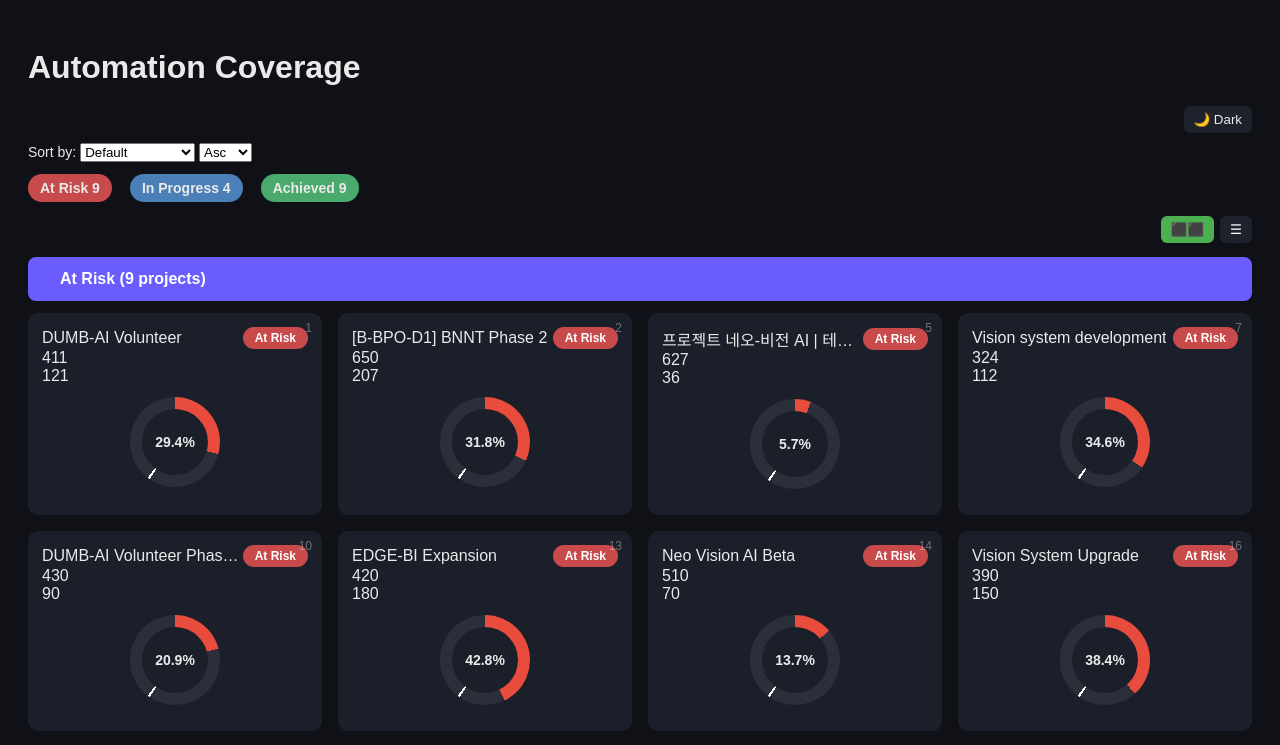
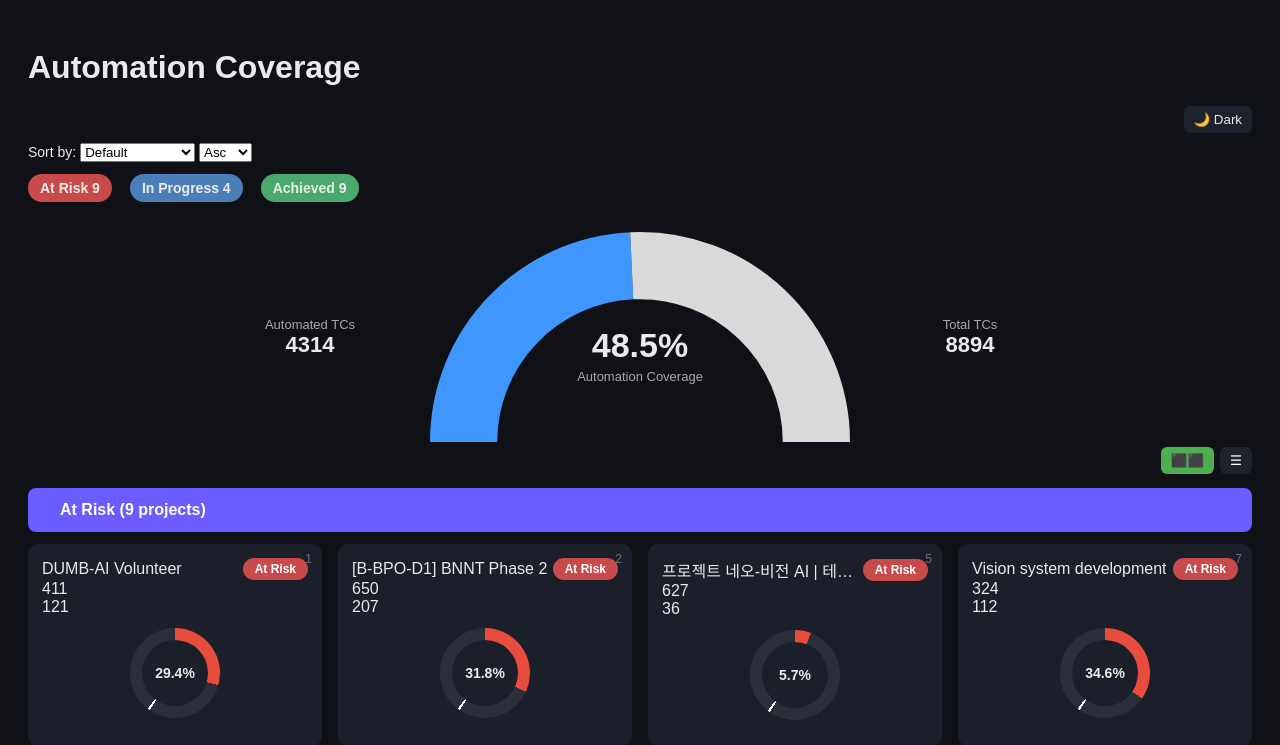
Before and after one commit to balakrishnan273818/automation-dashboard, a Flask app: page / in a window 1280 px wide. Shown: the top 745 px of the page. Run offline with Flask 3, Linux system fonts and the light colour scheme.

Commit message:
Summary-card finalized

```diff
--- a/static/css/components.css
+++ b/static/css/components.css
@@ -268,3 +268,75 @@ body[data-theme="light"] .summary-bar .summary-item.in-progress,
 body[data-theme="light"] .summary-bar .summary-item.achieved{
     color:#ffffff;
 }
+
+.org-summary-chart{
+    width:100%;
+    margin:25px auto 0;
+}
+
+.org-chart-wrapper{
+    position:relative;
+    width:420px;
+    height:220px;
+    flex-shrink:0;
+}
+
+.org-chart-wrapper canvas{
+    width:100% !important;
+    height:100% !important;
+}
+
+.org-chart-label{
+    position:absolute;
+    left:50%;
+    top:58%;
+    transform:translate(-50%, -50%);
+    text-align:center;
+    pointer-events:none;
+}
+
+.org-chart-title{
+    font-size:13px;
+    opacity:.7;
+    margin-top:4px;
+}
+
+.org-chart-value{
+    font-size:34px;
+    font-weight:700;
+}
+
+.org-summary-wrapper{
+    display:flex;
+    align-items:center;
+    justify-content:center;
+    gap:60px;
+}
+
+.org-summary-side{
+    display:flex;
+    flex-direction:column;
+    align-items:center;
+    min-width:120px;
+}
+
+.org-summary-info{
+    display:flex;
+    flex-direction:column;
+    gap:12px;
+}
+
+.org-info-item{
+    display:flex;
+    flex-direction:column;
+}
+
+.org-info-label{
+    font-size:13px;
+    opacity:.7;
+}
+
+.org-info-value{
+    font-size:22px;
+    font-weight:600;
+}
--- a/templates/components/summary_bar.html
+++ b/templates/components/summary_bar.html
@@ -23,3 +23,37 @@
         </span>
     {% endfor %}
 </div>
+
+<div class="org-summary-chart">
+
+    <div class="org-summary-wrapper">
+
+        <!-- LEFT : Automated -->
+        <div class="org-summary-side left">
+            <div class="org-info-label">Automated TCs</div>
+            <div class="org-info-value">{{ org_summary.automated_tcs }}</div>
+        </div>
+
+        <!-- CENTER : CHART -->
+        <div class="org-chart-wrapper">
+            <canvas id="orgSummaryChart"></canvas>
+
+            <div class="org-chart-label">
+                <div class="org-chart-value">
+                    {{ org_summary.automation_percent }}%
+                </div>
+                <div class="org-chart-title">
+                    Automation Coverage
+                </div>
+            </div>
+        </div>
+
+        <!-- RIGHT : TOTAL -->
+        <div class="org-summary-side right">
+            <div class="org-info-label">Total TCs</div>
+            <div class="org-info-value">{{ org_summary.total_tcs }}</div>
+        </div>
+
+    </div>
+
+</div>
--- a/templates/layouts/base.html
+++ b/templates/layouts/base.html
@@ -8,6 +8,8 @@
 
 {% block content %}{% endblock %}
 
+
+<script src="https://cdn.jsdelivr.net/npm/chart.js"></script>
 {% include "scripts/dashboard_scripts.html" %}
 </body>
 </html>
--- a/templates/scripts/dashboard_scripts.html
+++ b/templates/scripts/dashboard_scripts.html
@@ -156,3 +156,84 @@ document.addEventListener("DOMContentLoaded", () => {
 
 const prefersDark = window.matchMedia("(prefers-color-scheme: dark)").matches;
 </script>
+
+<script>
+document.addEventListener("DOMContentLoaded", () => {
+
+    const canvas = document.getElementById("orgSummaryChart");
+    if (!canvas) return;
+
+    const total = Number({{ org_summary.total_tcs }});
+    const automated = Number({{ org_summary.automated_tcs }});
+    const percent = Number({{ org_summary.automation_percent }});
+
+    let fillColor = "#52c41a";
+    if (percent <= 44) fillColor = "#ff4d4f";
+    else if (percent <= 59) fillColor = "#4096ff";
+
+    const targetMarkerPlugin = {
+    id: "targetMarker",
+    afterDraw(chart){
+
+        const meta = chart.getDatasetMeta(0);
+        if(!meta || !meta.data.length) return;
+
+        const arc = meta.data[0];
+        const ctx = chart.ctx;
+
+        const cx = arc.x;
+        const cy = arc.y;
+        const outer = arc.outerRadius;
+
+        const targetPercent = 60;
+
+        const startAngle = -Math.PI/2;
+        const totalAngle = Math.PI;
+        const angle = startAngle + (totalAngle * (targetPercent/100));
+
+        const markerInner = outer - 6;
+        const markerOuter = outer + 16;
+
+        const x1 = cx + Math.cos(angle) * markerInner;
+        const y1 = cy + Math.sin(angle) * markerInner;
+
+        const x2 = cx + Math.cos(angle) * markerOuter;
+        const y2 = cy + Math.sin(angle) * markerOuter;
+
+        ctx.save();
+        ctx.beginPath();
+        ctx.moveTo(x1,y1);
+        ctx.lineTo(x2,y2);
+        ctx.lineWidth = 4;
+        ctx.strokeStyle = "#000";
+        ctx.stroke();
+        ctx.restore();
+        }
+    };
+
+    const chart = new Chart(canvas, {
+        plugins:[targetMarkerPlugin],
+        type: "doughnut",
+        data: {
+            datasets: [{
+                data: [automated, Math.max(total - automated,0)],
+                backgroundColor: [fillColor, "#d9d9d9"],
+                hoverBackgroundColor: [fillColor, "#d9d9d9"],
+                borderWidth: 0
+            }]
+        },
+        options: {
+            responsive:true,
+            maintainAspectRatio:false,
+            rotation:-90,
+            circumference:180,
+            cutout:"68%",
+            animation:false,
+            plugins:{
+                legend:{display:false},
+                tooltip:{enabled:false}
+            }
+        }
+    });
+});
+</script>
```
Also changed, not shown: 1 other file.
